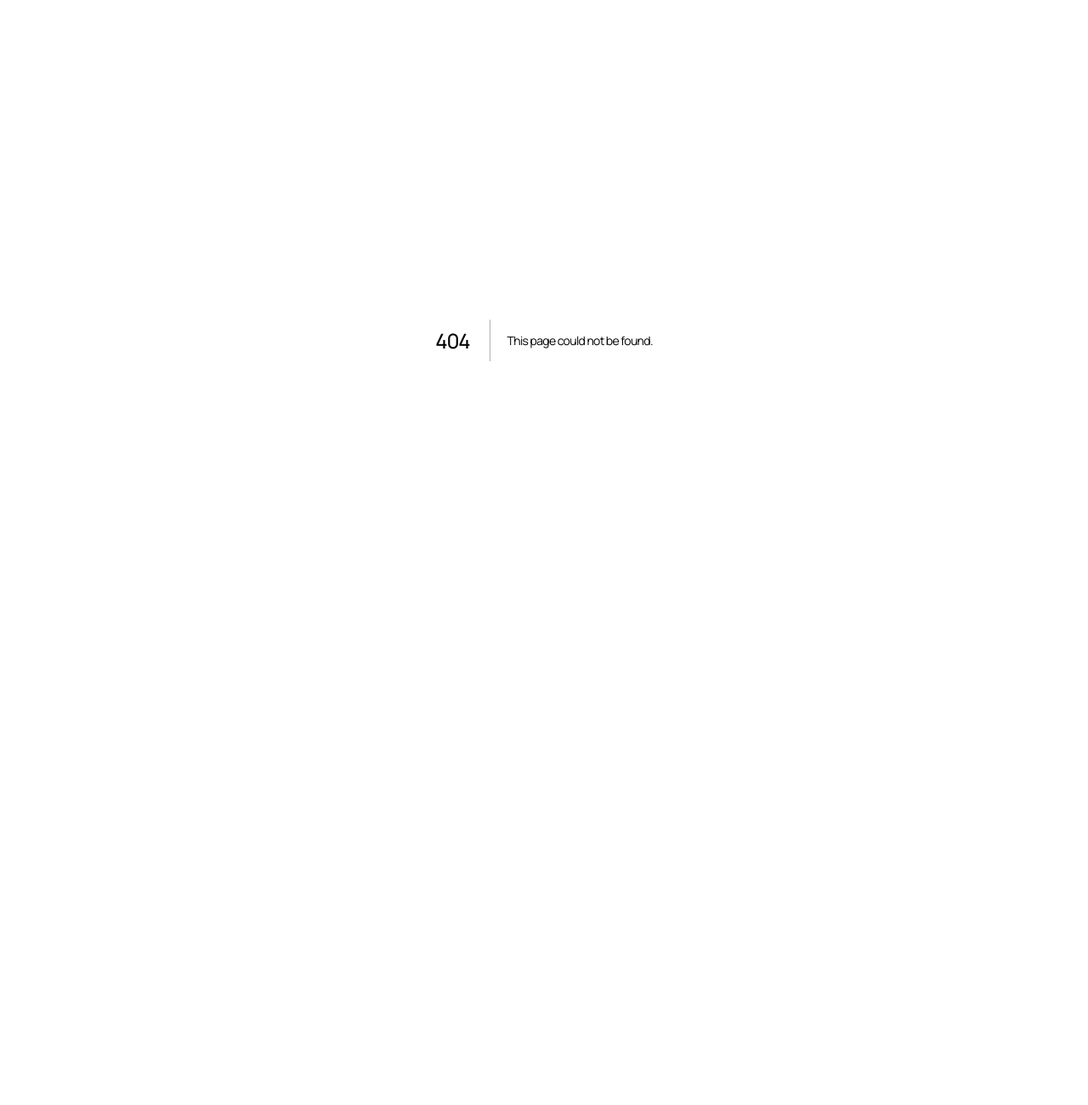
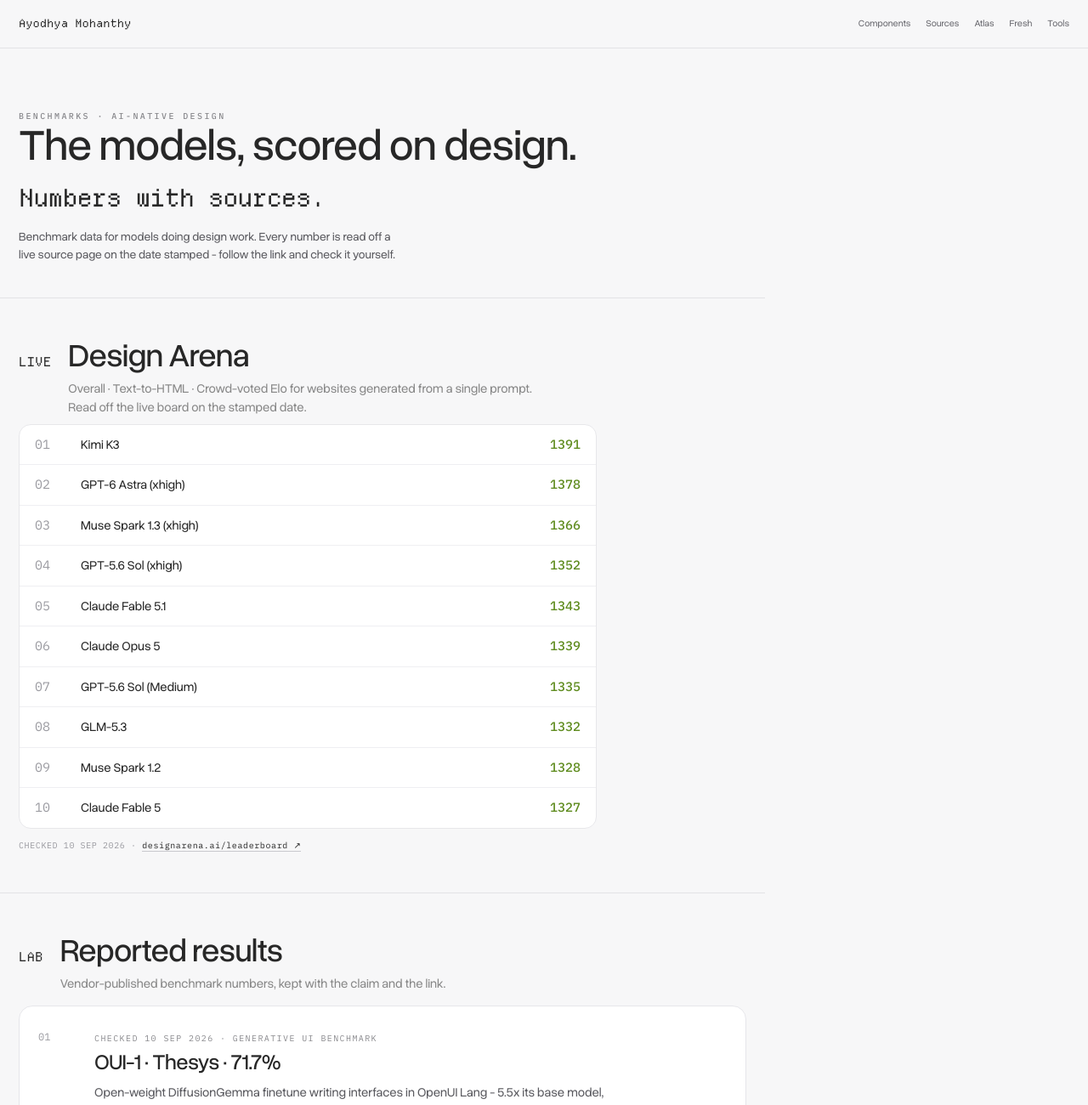
Before and after one commit to ayodhyamohanthy/ai-portfolio, a Next.js app: page /benchmarks in a window 1280 px wide. Before the commit this address had no page. Shown: the top 1300 px of the page at 85% size. Before the commit the page ends 800 px from the top, so only its background shows below. Built offline with nearby package versions, Linux system fonts and the light colour scheme.

Commit message:
Add /benchmarks: sourced model benchmark data for design

```diff
--- a/app/atlas/page.tsx
+++ b/app/atlas/page.tsx
@@ -1,7 +1,7 @@
 import Link from 'next/link';import AtlasClient from './AtlasClient';import {fieldNotes} from '../atlasData';
 export const metadata={title:'Atlas · Ayodhya Mohanthy',description:'A living map of AI-native design: patterns, templates and case evidence by territory, with dated field notes.'};
 export default function Atlas(){return <main className="resource-page atlas-page atlas-light">
-<nav className="atlas-nav"><Link href="/" className="wordmark">Ayodhya Mohanthy</Link><div><Link href="/resources">Components</Link><Link href="/fresh">Fresh</Link><Link href="/tools">Tools</Link><Link href="/library">Starter kit</Link><Link href="/work/ai-interface-exploration">Interface lab</Link></div></nav>
+<nav className="atlas-nav"><Link href="/" className="wordmark">Ayodhya Mohanthy</Link><div><Link href="/resources">Components</Link><Link href="/fresh">Fresh</Link><Link href="/tools">Tools</Link><Link href="/benchmarks">Benchmarks</Link><Link href="/library">Starter kit</Link><Link href="/work/ai-interface-exploration">Interface lab</Link></div></nav>
 <header className="atlas-hero"><p className="eyebrow">THE ATLAS · AI-NATIVE DESIGN</p><h1>The field, mapped.<br/><i>Changed when the field changes.</i></h1><p>Every node is something that already exists here: a verified live pattern, a starter-kit template, or case evidence. Hover to trace relations. Open a note to see why it matters.</p></header>
 <AtlasClient/>
 <footer className="resource-footer"><Link href="/">Ayodhya Mohanthy</Link><span>{fieldNotesCount()} notes · curated by Ayodhya · reviewed 06 Sep 2026</span><Link href="/resources">Components ↗</Link><Link href="/library">Starter kit ↗</Link><a href="https://x.com/ayodhyamohanthy" target="_blank" rel="noopener noreferrer">Follow on X ↗</a><a href="https://www.linkedin.com/in/ayodhyamohanthy/" target="_blank" rel="noopener noreferrer">LinkedIn ↗</a><a href="https://github.com/ayodhyamohanthy" target="_blank" rel="noopener noreferrer">GitHub ↗</a><Link href="/accessibility">Accessibility ↗</Link></footer>
--- /dev/null
+++ b/app/benchData.ts
@@ -0,0 +1,21 @@
+export type BenchRow={rank:number;model:string;score:string};
+export type BenchSnapshot={board:string;category:string;what:string;checked:string;url:string;rows:BenchRow[]};
+export type BenchResult={model:string;benchmark:string;result:string;note:string;url:string;checked:string};
+export type WatchedBoard={name:string;what:string;url:string};
+export const snapshots:BenchSnapshot[]=[
+{board:'Design Arena',category:'Overall · Text-to-HTML',what:'Crowd-voted Elo for websites generated from a single prompt. Read off the live board on the stamped date.',checked:'10 Sep 2026',url:'https://designarena.ai/leaderboard',rows:[
+{rank:1,model:'Kimi K3',score:'1391'},
+{rank:2,model:'GPT-6 Astra (xhigh)',score:'1378'},
+{rank:3,model:'Muse Spark 1.3 (xhigh)',score:'1366'},
+{rank:4,model:'GPT-5.6 Sol (xhigh)',score:'1352'},
+{rank:5,model:'Claude Fable 5.1',score:'1343'},
+{rank:6,model:'Claude Opus 5',score:'1339'},
+{rank:7,model:'GPT-5.6 Sol (Medium)',score:'1335'},
+{rank:8,model:'GLM-5.3',score:'1332'},
+{rank:9,model:'Muse Spark 1.2',score:'1328'},
+{rank:10,model:'Claude Fable 5',score:'1327'}]}];
+export const results:BenchResult[]=[
+{model:'OUI-1 · Thesys',benchmark:'Generative UI Benchmark',result:'71.7%',note:'Open-weight DiffusionGemma finetune writing interfaces in OpenUI Lang - 5.5x its base model, streaming 256-token blocks via diffusion decoding. Weights on Hugging Face under the Gemma Terms of Use.',url:'https://www.openui.com/blog/oui-1',checked:'10 Sep 2026'}];
+export const boards:WatchedBoard[]=[
+{name:'Design Arena',what:'The largest crowdsourced benchmark for AI-generated design - websites, UI components, games, data viz, 3D, slides.',url:'https://designarena.ai/leaderboard'},
+{name:'LMArena',what:'Crowd-voted arenas across text, code, image, video and agents, with a live snapshot of each arena.',url:'https://lmarena.ai/leaderboard'}];
--- /dev/null
+++ b/app/benchmarks/page.tsx
@@ -0,0 +1,23 @@
+import Link from 'next/link';import {snapshots,results,boards} from '../benchData';import Reveal from '../Reveal';
+export const metadata={title:'Benchmarks · Ayodhya Mohanthy',description:'Benchmark data for AI models on design work, every number linked to its source.'};
+export default function Benchmarks(){return <main className="resource-page atlas-page fresh-page tools-page benchmarks-page">
+<nav className="atlas-nav"><Link href="/" className="wordmark">Ayodhya Mohanthy</Link><div><Link href="/resources">Components</Link><Link href="/sources">Sources</Link><Link href="/atlas">Atlas</Link><Link href="/fresh">Fresh</Link><Link href="/tools">Tools</Link></div></nav>
+<header className="atlas-hero"><p className="eyebrow">BENCHMARKS · AI-NATIVE DESIGN</p><h1>The models, scored on design.<br/><i>Numbers with sources.</i></h1><p>Benchmark data for models doing design work. Every number is read off a live source page on the date stamped - follow the link and check it yourself.</p></header>
+{snapshots.map(s=><section className="sources-track bench-snapshot" key={s.board+s.category} data-rv>
+<div className="track-head"><b>LIVE</b><div><h2>{s.board}</h2><p>{s.category} · {s.what}</p></div></div>
+<table className="bench-table"><tbody>{s.rows.map(r=><tr key={r.rank}><td className="bench-rank">{String(r.rank).padStart(2,'0')}</td><td>{r.model}</td><td className="bench-score">{r.score}</td></tr>)}</tbody></table>
+<p className="bench-meta">CHECKED {s.checked.toUpperCase()} · <a href={s.url} target="_blank" rel="noopener noreferrer">{s.url.replace('https://','')} ↗</a></p>
+</section>)}
+<section className="sources-track" data-rv>
+<div className="track-head"><b>LAB</b><div><h2>Reported results</h2><p>Vendor-published benchmark numbers, kept with the claim and the link.</p></div></div>
+{results.map((r,i)=><article className="source-item fresh-item" key={r.model}><span className="num">{String(i+1).padStart(2,'0')}</span><div>
+<p className="source-meta">CHECKED {r.checked.toUpperCase()} · {r.benchmark.toUpperCase()}</p>
+<h3>{r.model} · {r.result}</h3><p className="source-note">{r.note}</p>
+<a className="fresh-src" href={r.url} target="_blank" rel="noopener noreferrer">{r.url.replace('https://','').replace('www.','')} ↗</a>
+</div></article>)}
+</section>
+<section className="sources-track" data-rv>
+<div className="track-head"><b>EYES</b><div><h2>Boards we watch</h2><p>Live leaderboards checked on the sweep. Snapshots above are re-read as they move.</p></div></div>
+<div className="sources-anchors bench-boards">{boards.map(b=><Link key={b.name} href={b.url} target="_blank"><b>{b.name} ↗</b><span>{b.what}</span></Link>)}</div>
+</section>
+<footer className="resource-footer"><Link href="/">Ayodhya Mohanthy</Link><span>{snapshots.length} snapshot · {results.length} reported result · reviewed 10 Sep 2026</span><a href="https://x.com/ayodhyamohanthy" target="_blank" rel="noopener noreferrer">Follow on X ↗</a><a href="https://www.linkedin.com/in/ayodhyamohanthy/" target="_blank" rel="noopener noreferrer">LinkedIn ↗</a><a href="https://github.com/ayodhyamohanthy" target="_blank" rel="noopener noreferrer">GitHub ↗</a><Link href="/accessibility">Accessibility ↗</Link></footer><Reveal/></main>}
--- a/app/fresh/page.tsx
+++ b/app/fresh/page.tsx
@@ -2,7 +2,7 @@ import Link from 'next/link';import {freshFinds} from '../freshData';
 export const metadata={title:'Fresh · Ayodhya Mohanthy',description:'New sources, products and methods in AI-native design, landed when they verify.'};
 import Reveal from '../Reveal';
 export default function Fresh(){return <main className="resource-page atlas-page fresh-page">
-<nav className="atlas-nav"><Link href="/" className="wordmark">Ayodhya Mohanthy</Link><div><Link href="/resources">Components</Link><Link href="/sources">Sources</Link><Link href="/atlas">Atlas</Link><Link href="/tools">Tools</Link></div></nav>
+<nav className="atlas-nav"><Link href="/" className="wordmark">Ayodhya Mohanthy</Link><div><Link href="/resources">Components</Link><Link href="/sources">Sources</Link><Link href="/atlas">Atlas</Link><Link href="/tools">Tools</Link><Link href="/benchmarks">Benchmarks</Link></div></nav>
 <header className="atlas-hero"><p className="eyebrow">FRESH · AI-NATIVE DESIGN</p><h1>New, and checked.<br/><i>Landed when the field moves.</i></h1><p>Sources, products and methods in AI-native design, watched hourly and landed only when they verify. No timer promises. Spot something first: <a href="mailto:ayodhyarammohanthy@gmail.com">ayodhyarammohanthy@gmail.com</a>.</p></header>
 <section className="sources-track">{freshFinds.map((f,i)=><article className="source-item fresh-item" key={f.title} data-rv style={{'--rd':`${Math.min(i,6)*55}ms`} as React.CSSProperties}><span className="num">{String(freshFinds.length-i).padStart(2,'0')}</span><div>
 <p className="source-meta">{f.date} · {f.tags.join(' · ')}</p>
--- a/app/sources/page.tsx
+++ b/app/sources/page.tsx
@@ -2,7 +2,7 @@ import Link from 'next/link';import {sourceTracks} from '../sourcesData';
 export const metadata={title:'Sources · Ayodhya Mohanthy',description:'Canonical readings for AI-native design in reading order, each with a short first-person note.'};
 import Reveal from '../Reveal';
 export default function Sources(){const total=sourceTracks.reduce((n,t)=>n+t.items.length,0);return <main className="resource-page atlas-page sources-page">
-<nav className="atlas-nav"><Link href="/" className="wordmark">Ayodhya Mohanthy</Link><div><Link href="/resources">Components</Link><Link href="/atlas">Atlas</Link><Link href="/fresh">Fresh</Link><Link href="/tools">Tools</Link><Link href="/library">Starter kit</Link></div></nav>
+<nav className="atlas-nav"><Link href="/" className="wordmark">Ayodhya Mohanthy</Link><div><Link href="/resources">Components</Link><Link href="/atlas">Atlas</Link><Link href="/fresh">Fresh</Link><Link href="/tools">Tools</Link><Link href="/benchmarks">Benchmarks</Link><Link href="/library">Starter kit</Link></div></nav>
 <header className="atlas-hero"><p className="eyebrow">SOURCES · AI-NATIVE DESIGN</p><h1>Read the field.<br/><i>In the order I would.</i></h1><p>Canonical readings for AI-native design, sequenced as a path. Every note is mine, written after reading the piece. Suggest what is missing: <a href="mailto:ayodhyarammohanthy@gmail.com">ayodhyarammohanthy@gmail.com</a>.</p></header>
 {sourceTracks.map((t,ti)=><section className="sources-track" key={t.id}>
 <div className="track-head"><b>{String(ti+1).padStart(2,'0')}</b><div><h2>{t.label}</h2><p>{t.lede}</p></div></div>
```
Also changed, not shown: app/resources/page.tsx (+1 -1 lines), app/globals.css.
